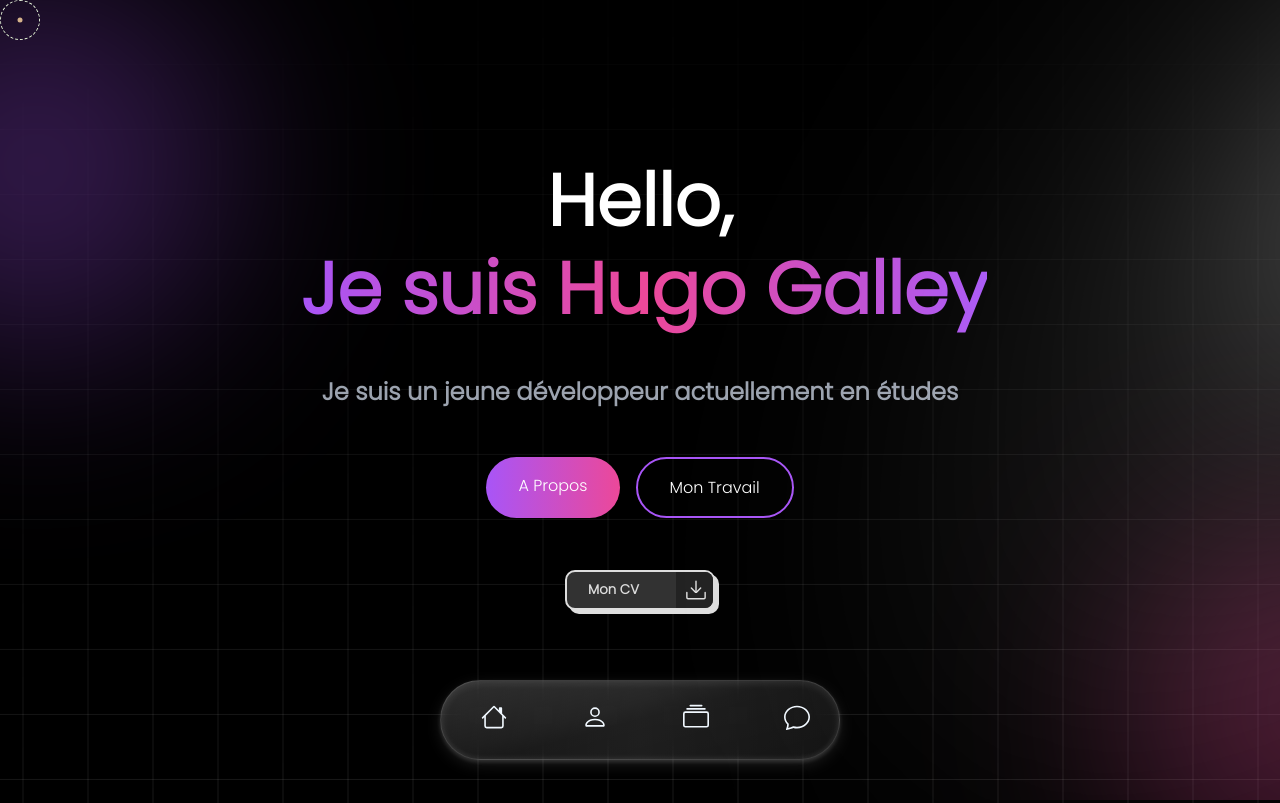
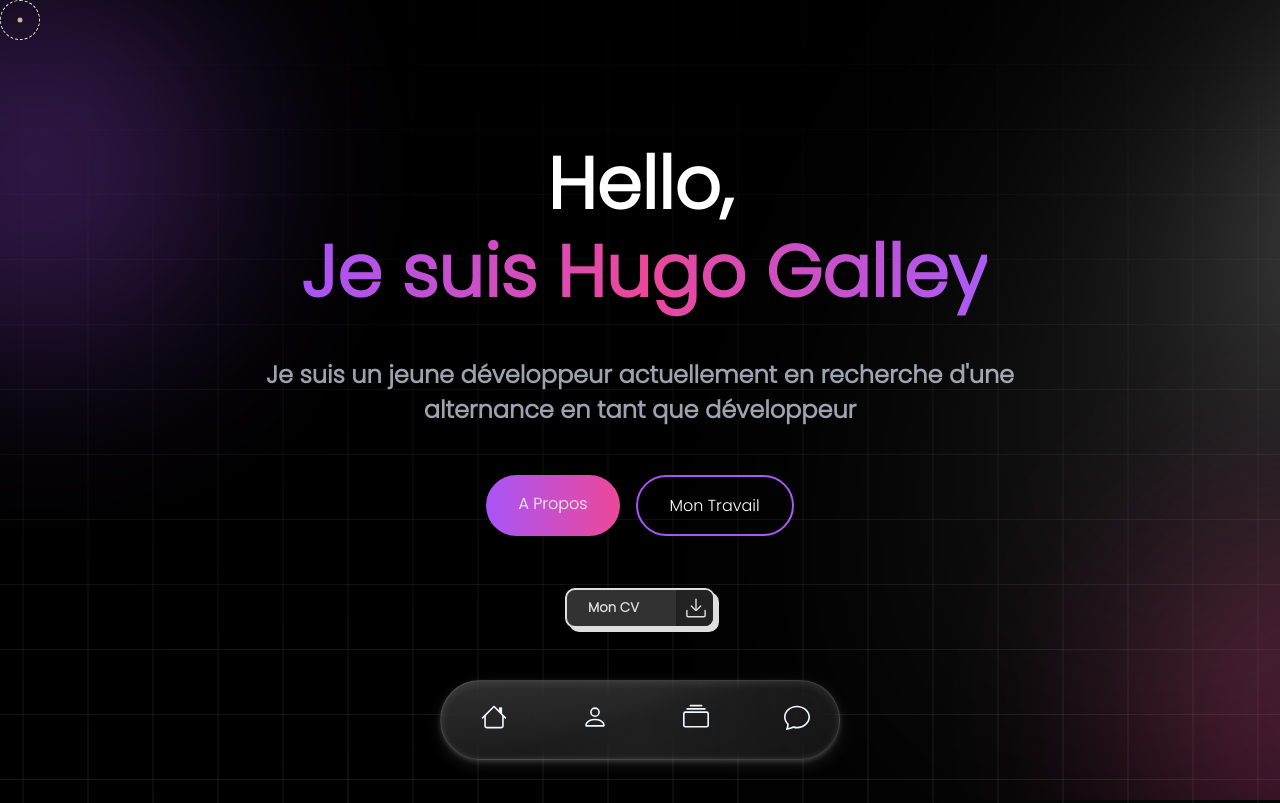
Before and after one commit to Hugo-Galley/portfolio, a React (Create React App) app: page / in a window 1280 px wide. Shown: the top 803 px of the page. Built offline with nearby package versions, Linux system fonts and the light colour scheme.

Commit message:
Modif du texte sur le Herro

```diff
--- a/src/Styles/Herro.css
+++ b/src/Styles/Herro.css
@@ -75,6 +75,7 @@
   color: #9ca3af;
   margin-bottom: 3rem;
   margin-top: 2vh;
+  text-align: center;
 }
 
 .button-div {
--- a/src/components/Herro.jsx
+++ b/src/components/Herro.jsx
@@ -83,7 +83,7 @@ export default function Herro() {
             custom={2}
             variants={textVariants}
           >
-            Je suis un jeune développeur actuellement en études
+            Je suis un jeune développeur actuellement en recherche d'une alternance en tant que développeur
           </motion.p>
 
           <motion.div
```
